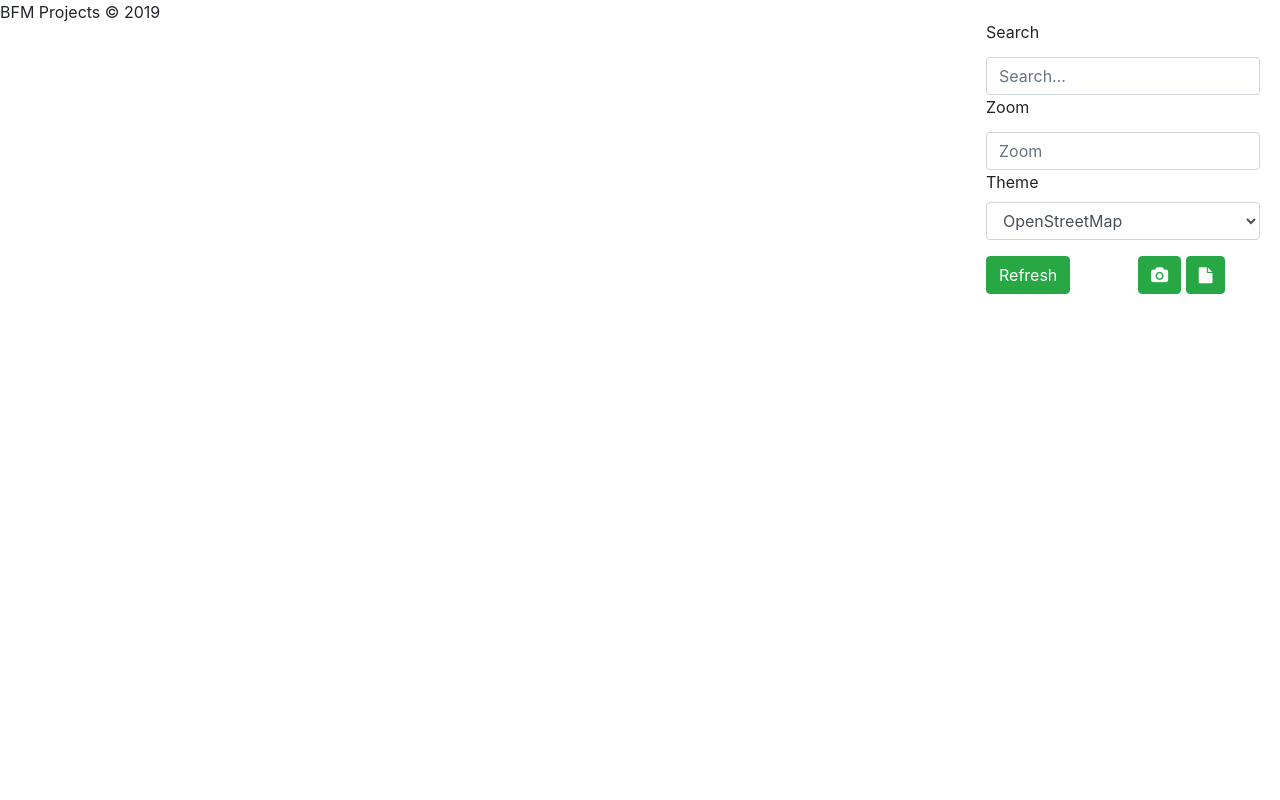
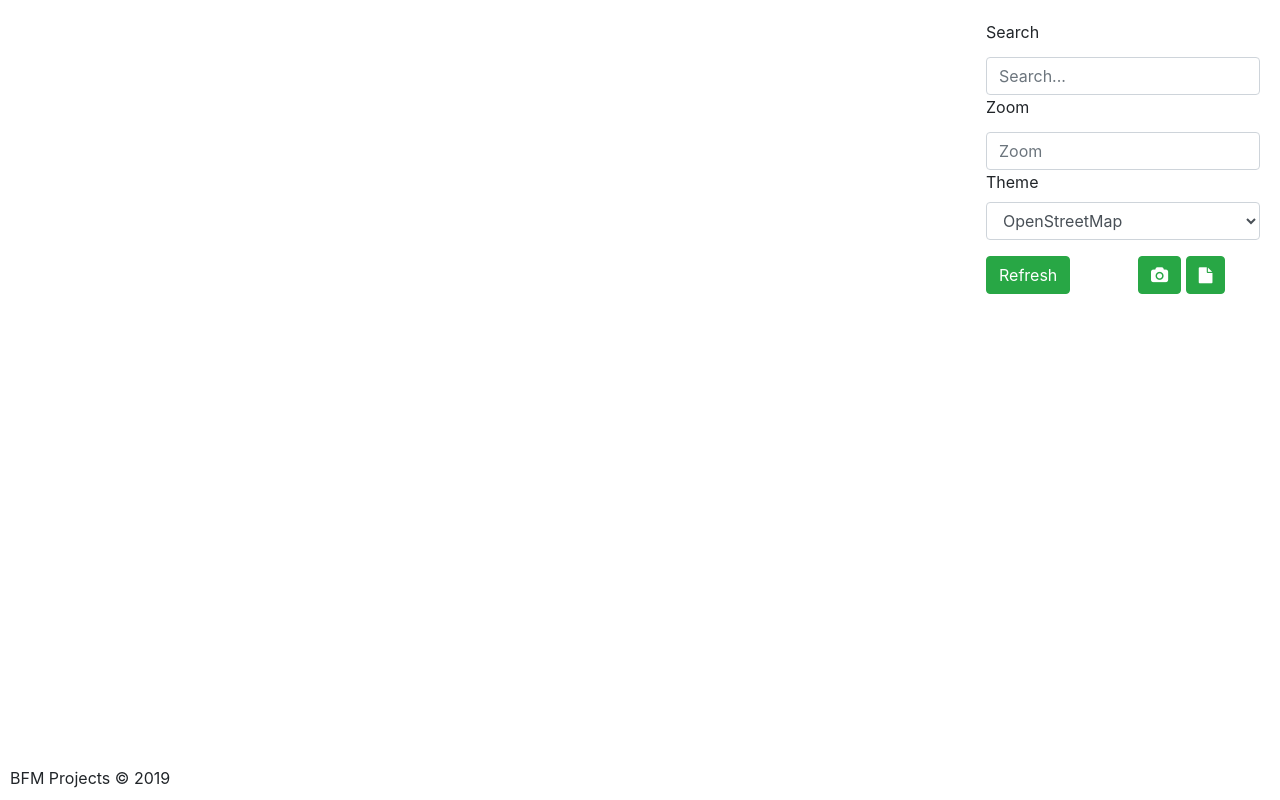
Before and after one commit to zejose/printable_map, a Flask app: template templates/index.html in a window 1280 px wide. Run offline with Flask 2, Linux system fonts and the light colour scheme; the template is opened without the code that fills it: values that come from a table or form of the project are taken from there, others are empty; some libraries are stand-ins or nearby versions.

Commit message:
updated footer

```diff
--- a/templates/index.html
+++ b/templates/index.html
@@ -16,8 +16,8 @@
         .alert {
             position: fixed;
             top: 0%;
-            right: 40%;
-            left: 40%;
+            right: 35%;
+            left: 35%;
             z-index: 9999;
         }
 
@@ -29,6 +29,12 @@
             z-index: 9998;
             background: rgba(255, 255, 255, .8);
             border-radius: 5%;
+        }
+
+        footer {
+            position: fixed;
+            bottom: 0.625rem;
+            left: 0.625rem;
         }
     </style>
 </head>
@@ -47,7 +53,7 @@
     </div>
     {% endfor %}
     <script>
-        let div = document.getElementById('alert-msg');
+        let div = document.getElementById('alert');
         let display_time = 9500 // message display time in ms
         setTimeout(function () {
             try {
```
